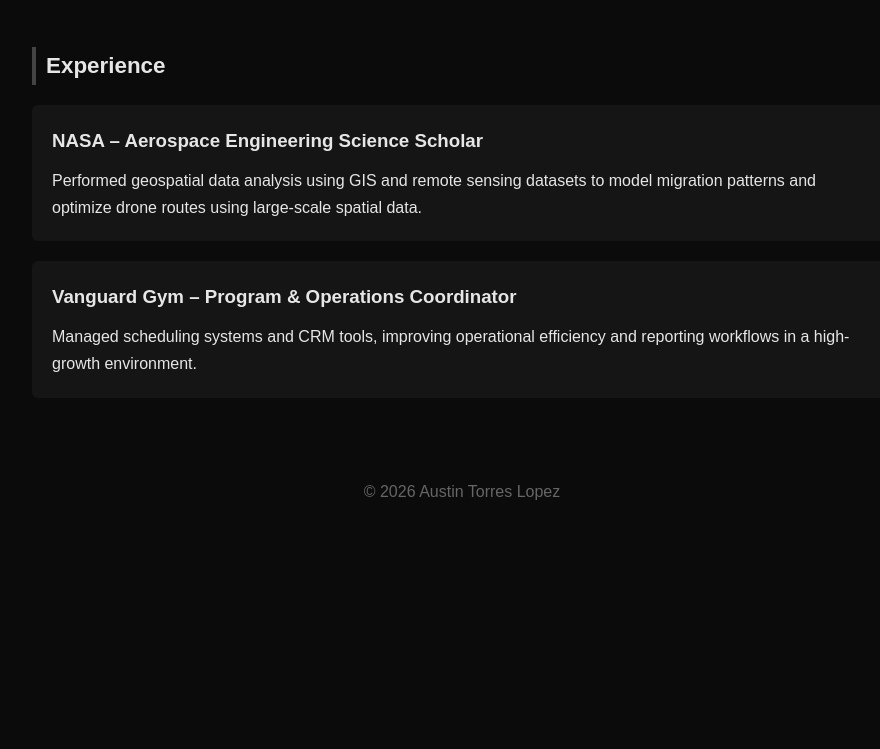
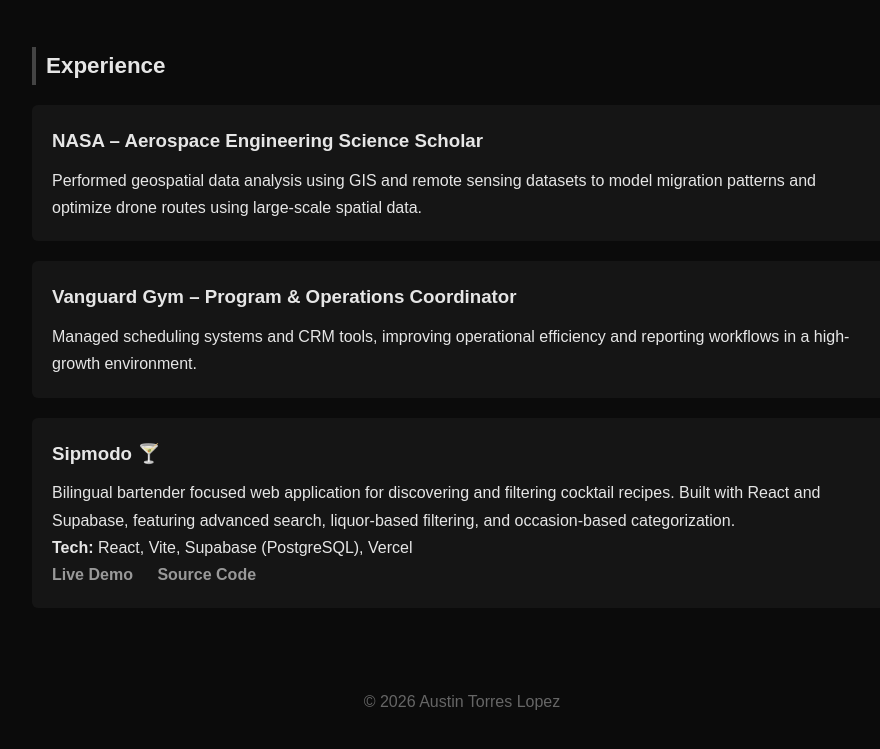
Before and after one commit to AustinTorresLopez/AustinTorresLopez.github.io, a plain HTML site: page index.html in a window 1280 px wide. Shown: the part 1971-2720 px from the top of the page, without its empty margins (178-1058 px from the left). Before the commit the page ends 2576 px from the top, so only its background shows below. Drawn offline with Linux system fonts and the light colour scheme.

Commit message:
added sipmodo

```diff
--- a/index.html
+++ b/index.html
@@ -110,6 +110,27 @@
 
         </section>
 
+        <div class="project">
+            <h3>Sipmodo 🍸</h3>
+            <p>
+                Bilingual bartender focused web application for discovering and filtering cocktail recipes. Built with React and Supabase,
+                featuring advanced search, liquor-based filtering, and
+                occasion-based categorization.
+            </p>
+
+            <p>
+                <strong>
+                    Tech:
+                </strong>
+                React, Vite, Supabase (PostgreSQL), Vercel
+            </p>
+
+            <div class="links">
+                <a href="https://sipmodo.vercel.app" target="_blank">Live Demo</a>
+                <a href="https://github.com/AustinTorresLopez/sipmodo" target="_blank">Source Code</a>
+            </div>
+        </div>
+
         <footer>
             <p>© 2026 Austin Torres Lopez</p>
         </footer>
```
